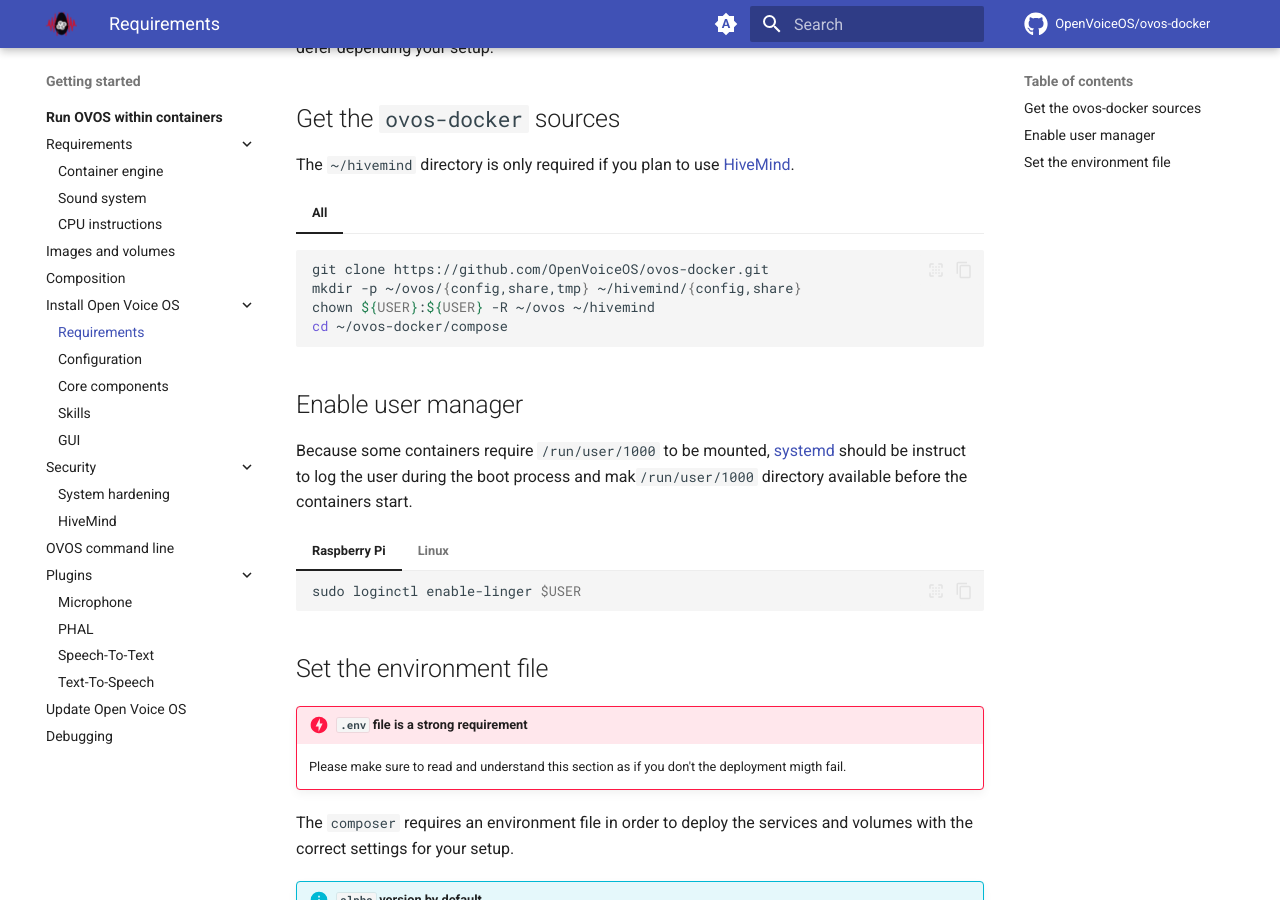
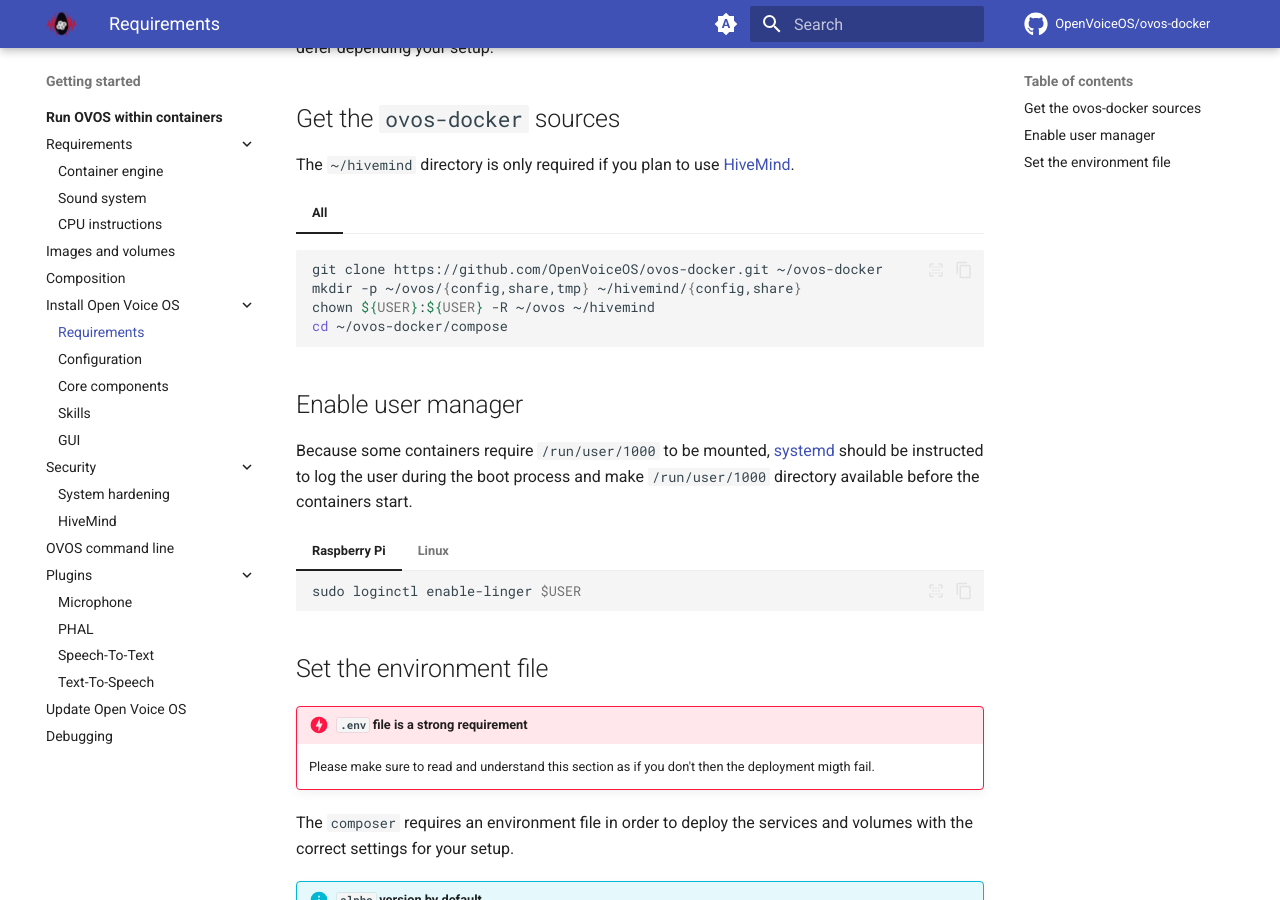
Before and after one commit to OpenVoiceOS/ovos-docker, an MkDocs documentation site: the page built from docs/getting-started/docker/installation/requirements.md, in a window 1280 px wide and 900 px high, scrolled down 258 px. Built offline with MkDocs 1.6.1 and Material for MkDocs 9.7.7, drawn with Linux system fonts in a browser that asks for light colours; plug-ins that fetch from the network failed and are left out; comment, search, counter and statistics services are not loaded.

Commit message:
Fix few typos

````diff
--- a/docs/getting-started/docker/installation/requirements.md
+++ b/docs/getting-started/docker/installation/requirements.md
@@ -9,7 +9,7 @@
 === "All"
 
   ```shell
-  git clone https://github.com/OpenVoiceOS/ovos-docker.git
+  git clone https://github.com/OpenVoiceOS/ovos-docker.git ~/ovos-docker
   mkdir -p ~/ovos/{config,share,tmp} ~/hivemind/{config,share}
   chown ${USER}:${USER} -R ~/ovos ~/hivemind
   cd ~/ovos-docker/compose
@@ -17,7 +17,7 @@
 
 ## Enable user manager
 
-Because some containers require `/run/user/1000` to be mounted, [systemd](https://en.wikipedia.org/wiki/Systemd) should be instruct to log the user during the boot process and mak`/run/user/1000` directory available before the containers start.
+Because some containers require `/run/user/1000` to be mounted, [systemd](https://en.wikipedia.org/wiki/Systemd) should be instructed to log the user during the boot process and make `/run/user/1000` directory available before the containers start.
 
 === "Raspberry Pi"
 
@@ -35,7 +35,7 @@
 
 !!! danger "`.env` file is a strong requirement"
 
-    Please make sure to read and understand this section as if you don't the deployment migth fail.
+    Please make sure to read and understand this section as if you don't then the deployment migth fail.
 
 
 The `composer` requires an environment file in order to deploy the services and volumes with the correct settings for your setup.
````
Also changed, not shown: docs/getting-started/docker/installation/skills.md (+1 -1 lines).
